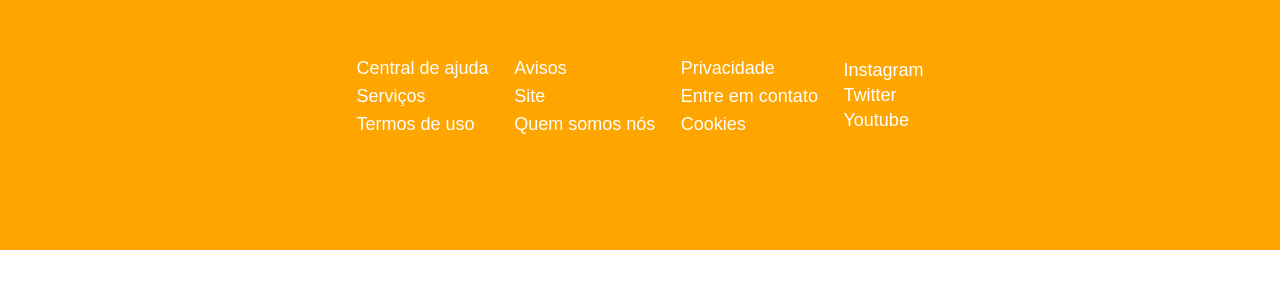
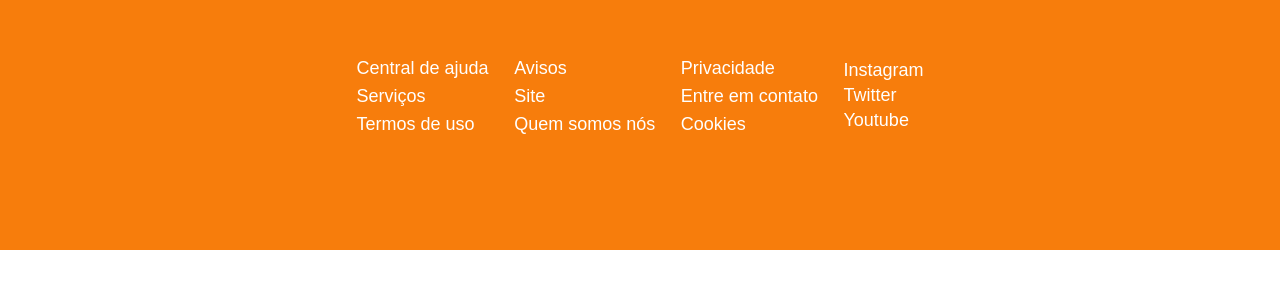
Before and after one commit to senacrs-emti/2022-1M-projetodev-G2, a PHP site: page /includes/_footer.php in a window 1280 px wide. Shown: the top 300 px of the page. Run offline with PHP 8.4, Linux system fonts and the light colour scheme.

Commit message:
color update

```diff
--- a/assets/css/style.css
+++ b/assets/css/style.css
@@ -6,7 +6,7 @@
 header{
     width: 100%;
     min-height: 80px;
-    background-color: orange;
+    background-color: #f77d0c;
 }
 .logo-img .logo{
     width: 200px;
@@ -76,7 +76,7 @@ header{
 footer{
     width: 100%;
     min-height: 250px;
-    background-color: orange;
+    background-color: #f77d0c;
 }
 .footer-list{
     padding-top: 4%;
```
